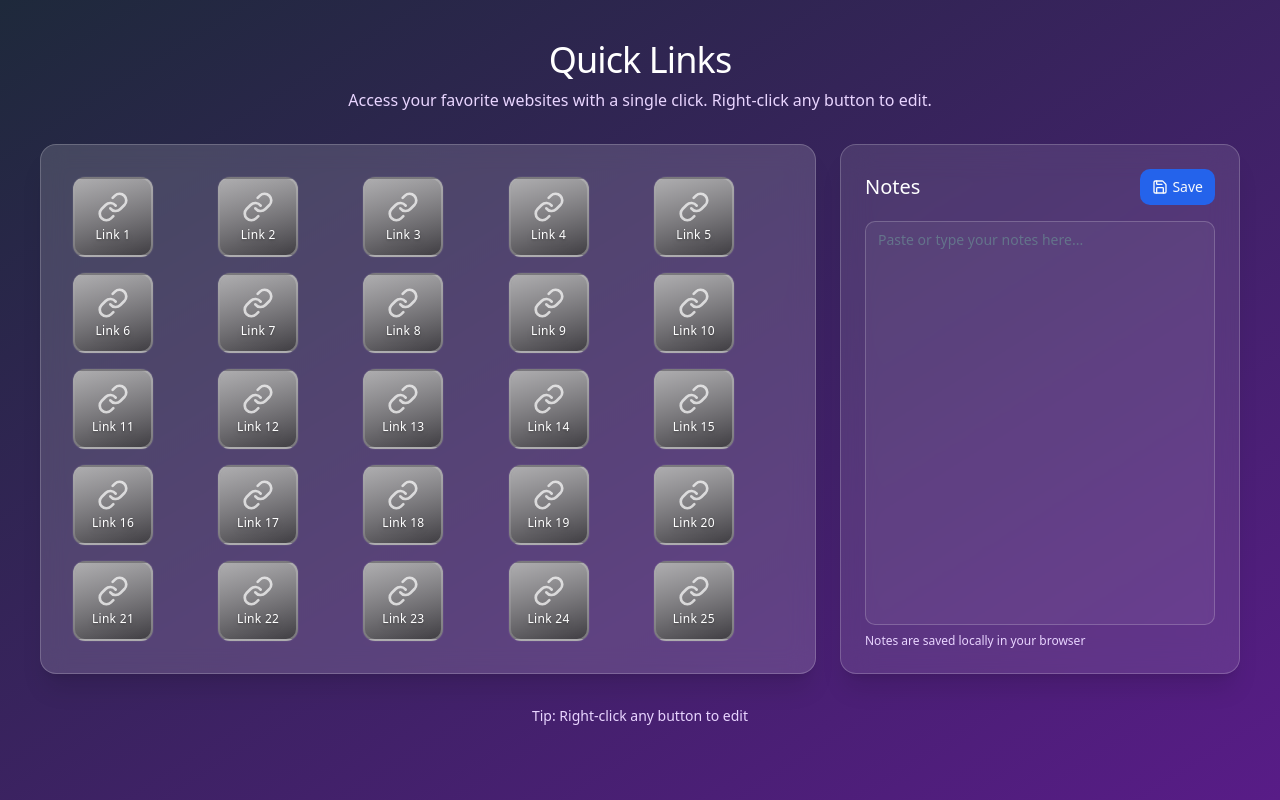
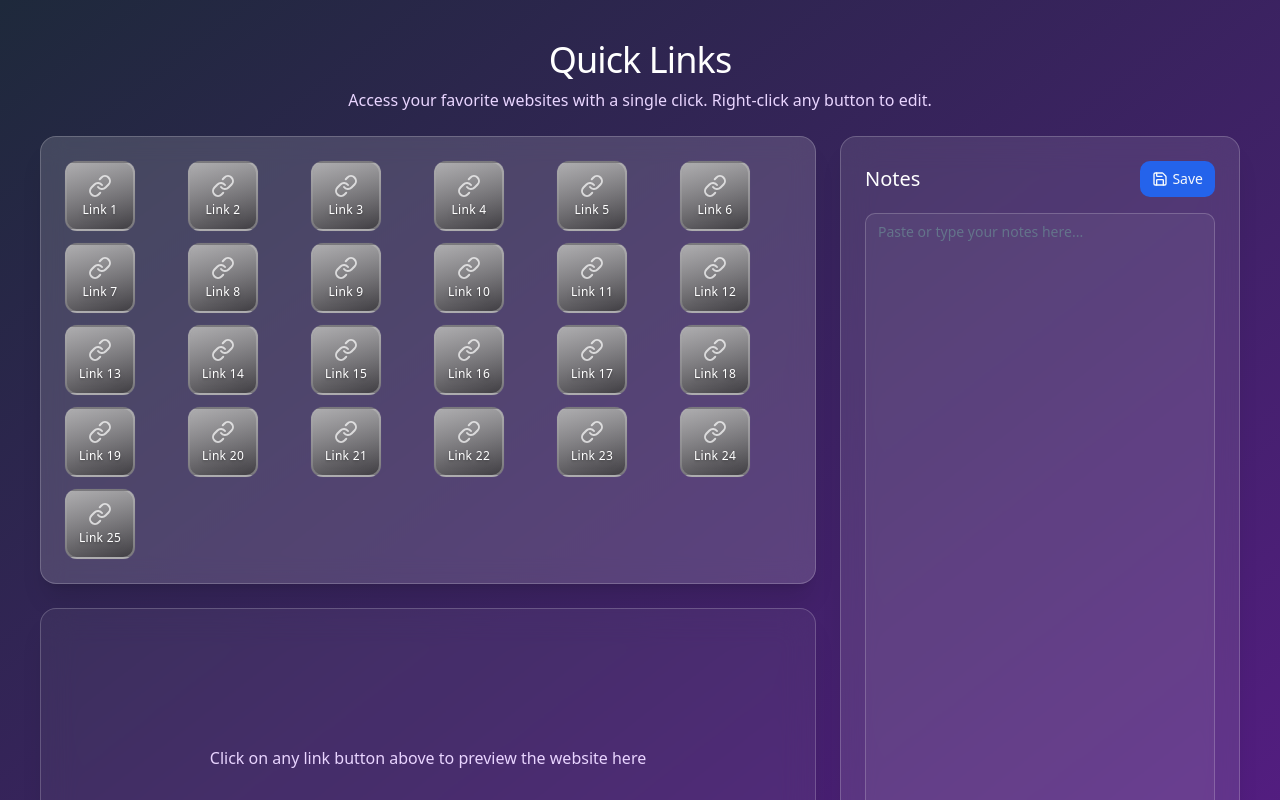
Before and after one commit to Hhbreeze/iconic-url-buttons, a React (Vite) app: page / in a window 1280 px wide. Shown: the top 800 px of the page. Built offline with nearby package versions, Linux system fonts and the light colour scheme.

Commit message:
Refactor: Adjust button spacing and add preview
Adjust button spacing and add a webpage preview window.

```diff
--- a/src/components/QuickLinkButton.tsx
+++ b/src/components/QuickLinkButton.tsx
@@ -12,9 +12,10 @@ import { Upload, Link as LinkIcon, ExternalLink } from "lucide-react";
 interface QuickLinkButtonProps {
   link: QuickLink;
   onUpdate: (updatedLink: QuickLink) => void;
+  onClickLink: (url: string) => void;
 }
 
-const QuickLinkButton: React.FC<QuickLinkButtonProps> = ({ link, onUpdate }) => {
+const QuickLinkButton: React.FC<QuickLinkButtonProps> = ({ link, onUpdate, onClickLink }) => {
   const [isEditing, setIsEditing] = useState(false);
   const [title, setTitle] = useState(link.title);
   const [url, setUrl] = useState(link.url);
@@ -35,8 +36,8 @@ const QuickLinkButton: React.FC<QuickLinkButtonProps> = ({ link, onUpdate }) =>
       formattedUrl = `https://${formattedUrl}`;
     }
 
-    // Open the URL in a new tab
-    window.open(formattedUrl, "_blank", "noopener,noreferrer");
+    // Call the onClickLink prop instead of opening directly
+    onClickLink(formattedUrl);
   };
 
   const handleEdit = (e: React.MouseEvent) => {
@@ -87,12 +88,12 @@ const QuickLinkButton: React.FC<QuickLinkButtonProps> = ({ link, onUpdate }) =>
         <img
           src={iconPreview}
           alt={title}
-          className="w-10 h-10 object-contain"
+          className="w-8 h-8 object-contain"
         />
       );
     }
 
-    return <LinkIcon className="w-8 h-8 text-white/70" />;
+    return <LinkIcon className="w-6 h-6 text-white/70" />;
   };
 
   // Check if the button has a URL
@@ -103,23 +104,23 @@ const QuickLinkButton: React.FC<QuickLinkButtonProps> = ({ link, onUpdate }) =>
       <button
         className={cn(
           "link-button",
-          "bg-blueish-gray", // Using our blueish-gray background
+          "bg-blueish-gray",
           isHovered && "ring-2 ring-white/70 scale-105",
           isPressed && "scale-95",
           "relative overflow-hidden rounded-xl shadow-lg hover:shadow-xl transition-all duration-200",
-          !hasUrl && "border-2 border-solid border-white/30", // Changed dashed to solid
-          "text-white font-medium shadow-[0_0_0_1.5px_rgba(64,62,67,0.8)]", // Kept the shadow for darker edge
-          "h-[80px] w-[80px]" // Made buttons smaller with fixed dimensions
+          !hasUrl && "border-2 border-solid border-white/30",
+          "text-white font-medium shadow-[0_0_0_1.5px_rgba(64,62,67,0.8)]",
+          "h-[70px] w-[70px]" // Made buttons even smaller
         )}
         onClick={handleClick}
-        onContextMenu={handleEdit} // Open edit dialog on right-click
+        onContextMenu={handleEdit}
         onMouseEnter={handleMouseEnter}
         onMouseLeave={handleMouseLeave}
         onMouseDown={handleMouseDown}
         onMouseUp={handleMouseUp}
       >
         <div className="absolute inset-0 bg-gradient-to-br from-white/30 to-transparent" />
-        <div className="flex flex-col items-center justify-center gap-1 z-10 p-2">
+        <div className="flex flex-col items-center justify-center gap-1 z-10 p-1">
           {displayIcon()}
           {title && (
             <span className="text-xs font-medium tracking-wide truncate max-w-full text-white drop-shadow-md">
--- /dev/null
+++ b/src/components/WebPreview.tsx
@@ -0,0 +1,39 @@
+
+import React from "react";
+import { cn } from "@/lib/utils";
+
+interface WebPreviewProps {
+  url: string | null;
+}
+
+const WebPreview: React.FC<WebPreviewProps> = ({ url }) => {
+  if (!url) {
+    return (
+      <div className="glass-card bg-white/5 dark:bg-black/15 p-6 flex flex-col items-center justify-center text-center min-h-[300px]">
+        <p className="text-purple-200">
+          Click on any link button above to preview the website here
+        </p>
+      </div>
+    );
+  }
+
+  return (
+    <div className="glass-card bg-white/5 dark:bg-black/15 p-2 flex flex-col h-[300px]">
+      <div className="mb-2 px-2 py-1 flex items-center bg-white/10 rounded">
+        <div className="text-xs text-purple-200 truncate flex-1">
+          {url}
+        </div>
+      </div>
+      <div className="flex-1 overflow-hidden rounded">
+        <iframe
+          src={url}
+          title="Web Preview"
+          className="w-full h-full border-none"
+          sandbox="allow-scripts allow-same-origin"
+        />
+      </div>
+    </div>
+  );
+};
+
+export default WebPreview;
--- a/src/index.css
+++ b/src/index.css
@@ -1,3 +1,4 @@
+
 @tailwind base;
 @tailwind components;
 @tailwind utilities;
@@ -106,8 +107,8 @@
            shadow-md hover:shadow-xl
            transition-all duration-300
            backdrop-blur-md;
-    height: 80px;
-    width: 80px;
+    height: 70px;
+    width: 70px;
   }
 
   .border-blueish-gray {
--- a/src/pages/Index.tsx
+++ b/src/pages/Index.tsx
@@ -2,6 +2,7 @@
 import React, { useState, useEffect } from "react";
 import QuickLinkButton from "@/components/QuickLinkButton";
 import NotesPanel from "@/components/NotesPanel";
+import WebPreview from "@/components/WebPreview";
 import { QuickLink } from "@/types";
 import { loadLinks, updateLink } from "@/lib/storage";
 import { toast } from "sonner";
@@ -9,6 +10,7 @@ import { toast } from "sonner";
 const Index = () => {
   const [links, setLinks] = useState<QuickLink[]>([]);
   const [loaded, setLoaded] = useState(false);
+  const [currentUrl, setCurrentUrl] = useState<string | null>(null);
 
   useEffect(() => {
     const quickLinks = loadLinks();
@@ -22,6 +24,10 @@ const Index = () => {
     toast.success("Link updated successfully");
   };
 
+  const handleLinkClick = (url: string) => {
+    setCurrentUrl(url);
+  };
+
   if (!loaded) {
     return (
       <div className="flex items-center justify-center min-h-screen">
@@ -32,7 +38,7 @@ const Index = () => {
 
   return (
     <div className="min-h-screen bg-gradient-to-br from-slate-800 to-purple-900 dark:from-slate-900 dark:to-purple-950 p-6 sm:p-10">
-      <div className="max-w-7xl mx-auto space-y-8 animate-fade-in">
+      <div className="max-w-7xl mx-auto space-y-6 animate-fade-in">
         <header className="text-center space-y-2">
           <h1 className="text-3xl sm:text-4xl font-medium tracking-tight text-white">
             Quick Links
@@ -43,17 +49,23 @@ const Index = () => {
         </header>
 
         <div className="flex gap-6 flex-col md:flex-row">
+          <div className="md:flex-1 space-y-6">
             {/* Quick Links Section */}
-          <div className="glass-card p-8 bg-white/15 dark:bg-black/25 backdrop-blur-md border border-white/20 dark:border-white/10 rounded-2xl shadow-xl md:flex-1">
-            <div className="grid grid-cols-2 sm:grid-cols-3 md:grid-cols-4 lg:grid-cols-5 gap-4">
+            <div className="glass-card p-6 bg-white/15 dark:bg-black/25 backdrop-blur-md border border-white/20 dark:border-white/10 rounded-2xl shadow-xl">
+              <div className="grid grid-cols-2 sm:grid-cols-3 md:grid-cols-4 lg:grid-cols-6 gap-3">
                 {links.map((link) => (
                   <QuickLinkButton
                     key={link.id}
                     link={link}
                     onUpdate={handleUpdateLink}
+                    onClickLink={handleLinkClick}
                   />
                 ))}
               </div>
+            </div>
+
+            {/* Web Preview Section */}
+            <WebPreview url={currentUrl} />
           </div>
 
           {/* Notes Panel */}
@@ -62,7 +74,7 @@ const Index = () => {
           </div>
         </div>
 
-        <footer className="text-center text-sm text-purple-200 mt-8">
+        <footer className="text-center text-sm text-purple-200 mt-6">
           <p>
             Tip: Right-click any button to edit
           </p>
```
Lines whose indentation alone changed are shown as unchanged.
